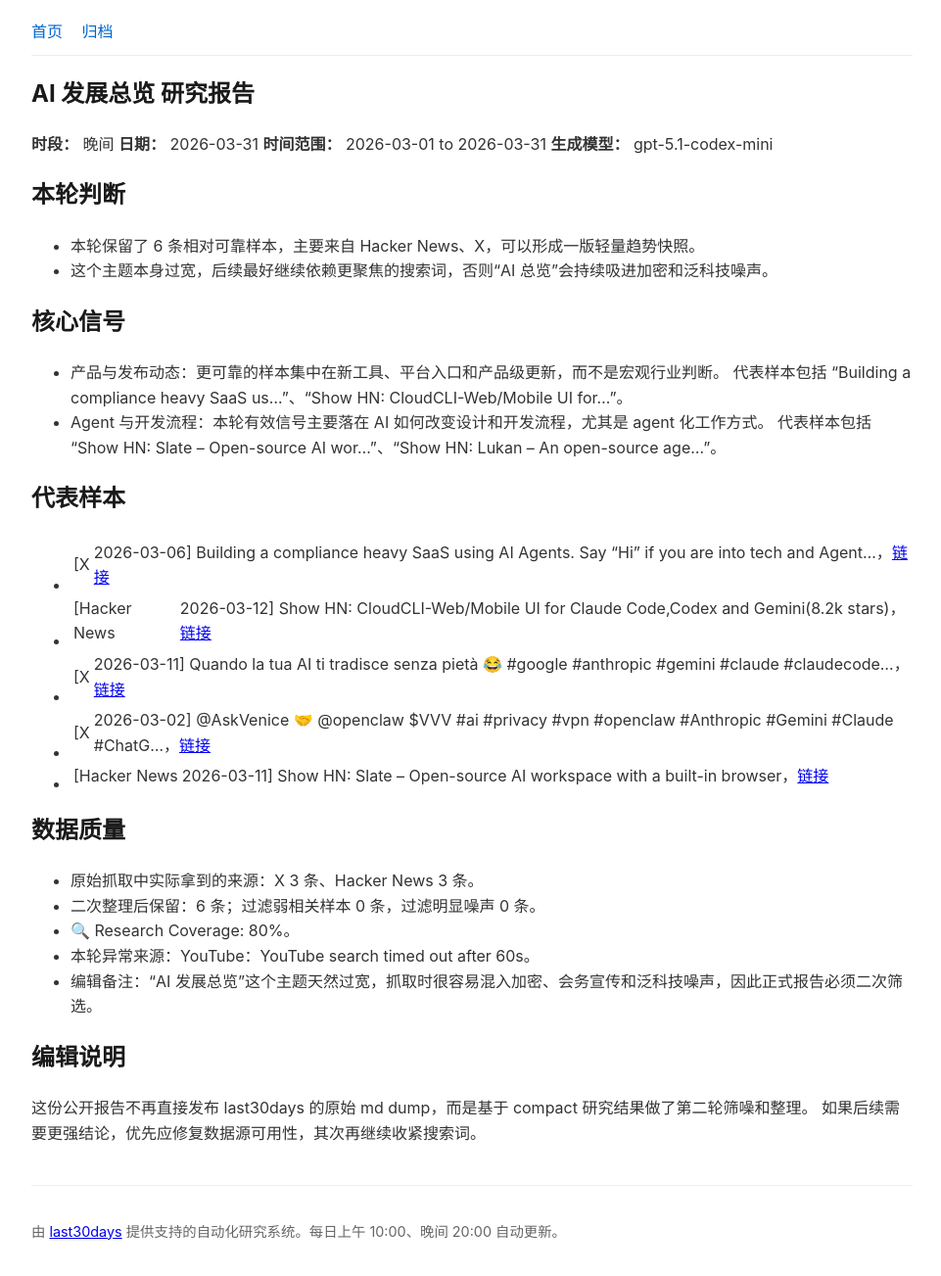
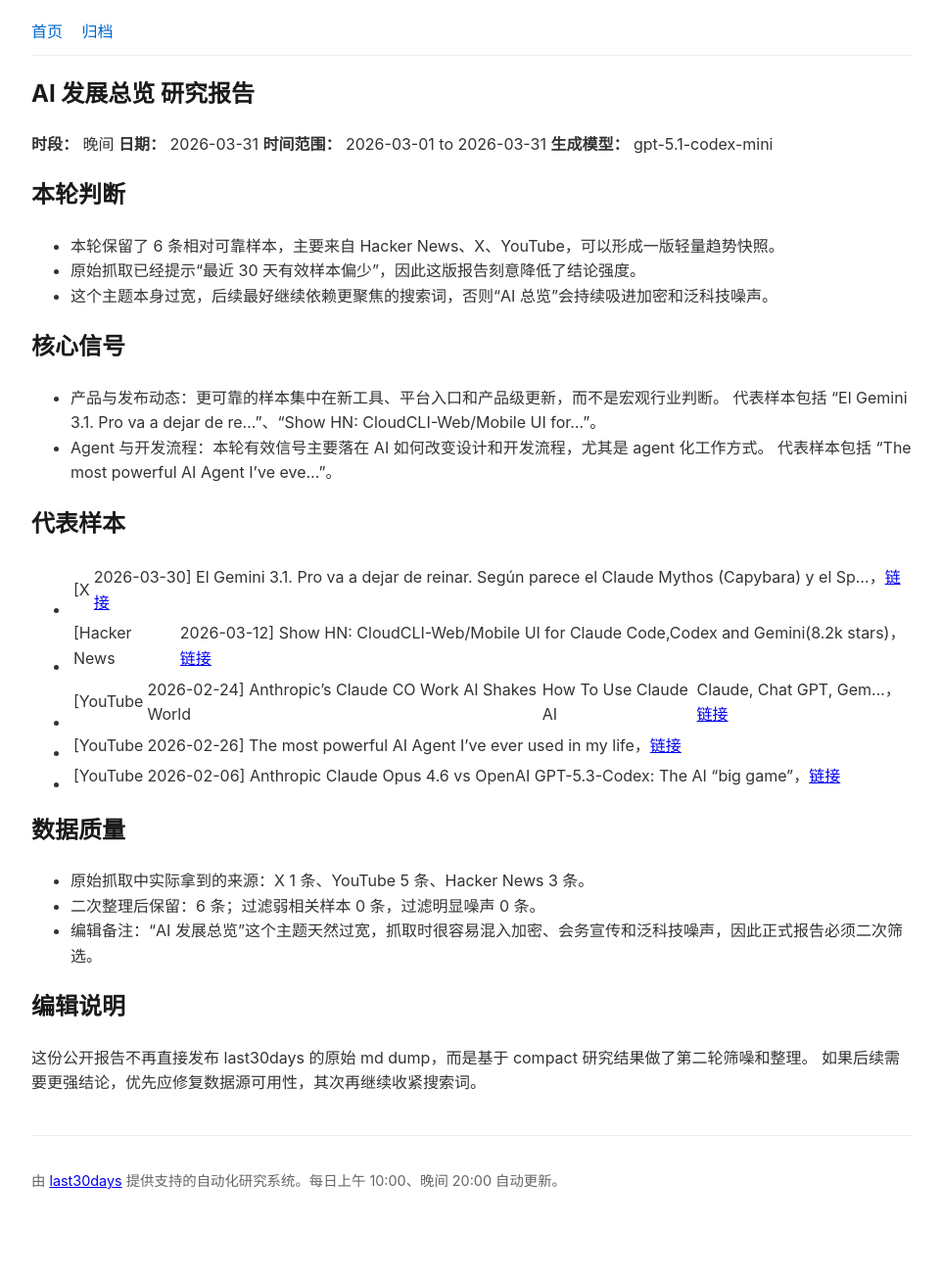
Before and after one commit to ZimengYuan/Report, a Jekyll site: the page built from _research/evening/02-ai-overview.md, in a window 1280 px wide. Shown: the whole page at 98% size, without its empty margins (158-1119 px from the left). Built offline with Jekyll 4.4.1, drawn with Linux system fonts in a browser that asks for light colours; after the commit the page ends 1252 px from its top, so only the background shows below that.

Commit message:
Research update: evening 2026-03-31 1642

```diff
--- a/_research/evening/02-ai-overview.md
+++ b/_research/evening/02-ai-overview.md
@@ -16,28 +16,27 @@
 
 ## 本轮判断
 
-- 本轮保留了 6 条相对可靠样本，主要来自 Hacker News、X，可以形成一版轻量趋势快照。
+- 本轮保留了 6 条相对可靠样本，主要来自 Hacker News、X、YouTube，可以形成一版轻量趋势快照。
+- 原始抓取已经提示“最近 30 天有效样本偏少”，因此这版报告刻意降低了结论强度。
 - 这个主题本身过宽，后续最好继续依赖更聚焦的搜索词，否则“AI 总览”会持续吸进加密和泛科技噪声。
 
 ## 核心信号
 
-- 产品与发布动态：更可靠的样本集中在新工具、平台入口和产品级更新，而不是宏观行业判断。 代表样本包括 “Building a compliance heavy SaaS us…”、“Show HN: CloudCLI-Web/Mobile UI for…”。
-- Agent 与开发流程：本轮有效信号主要落在 AI 如何改变设计和开发流程，尤其是 agent 化工作方式。 代表样本包括 “Show HN: Slate – Open-source AI wor…”、“Show HN: Lukan – An open-source age…”。
+- 产品与发布动态：更可靠的样本集中在新工具、平台入口和产品级更新，而不是宏观行业判断。 代表样本包括 “El Gemini 3.1. Pro va a dejar de re…”、“Show HN: CloudCLI-Web/Mobile UI for…”。
+- Agent 与开发流程：本轮有效信号主要落在 AI 如何改变设计和开发流程，尤其是 agent 化工作方式。 代表样本包括 “The most powerful AI Agent I’ve eve…”。
 
 ## 代表样本
 
-- [X | 2026-03-06] Building a compliance heavy SaaS using AI Agents. Say "Hi" if you are into tech and Agent…，[链接](https://x.com/shubamwalia_/status/2029993108709249083)
+- [X | 2026-03-30] El Gemini 3.1. Pro va a dejar de reinar. Según parece el Claude Mythos (Capybara) y el Sp…，[链接](https://x.com/virginiog/status/2038750618609648053)
 - [Hacker News | 2026-03-12] Show HN: CloudCLI-Web/Mobile UI for Claude Code,Codex and Gemini(8.2k stars)，[链接](https://news.ycombinator.com/item?id=47352564)
-- [X | 2026-03-11] Quando la tua AI ti tradisce senza pietà 😂 #google #anthropic #gemini #claude #claudecode…，[链接](https://x.com/yccade/status/2031739487051518032)
-- [X | 2026-03-02] @AskVenice 🤝 @openclaw $VVV #ai #privacy #vpn #openclaw #Anthropic #Gemini #Claude #ChatG…，[链接](https://x.com/galactiator/status/2028437582028124380)
-- [Hacker News | 2026-03-11] Show HN: Slate – Open-source AI workspace with a built-in browser，[链接](https://news.ycombinator.com/item?id=47338969)
+- [YouTube | 2026-02-24] Anthropic’s Claude CO Work AI Shakes World | How To Use Claude AI | Claude, Chat GPT, Gem…，[链接](https://www.youtube.com/watch?v=5hmNFidFao8)
+- [YouTube | 2026-02-26] The most powerful AI Agent I’ve ever used in my life，[链接](https://www.youtube.com/watch?v=D_YzcH0VsGY)
+- [YouTube | 2026-02-06] Anthropic Claude Opus 4.6 vs OpenAI GPT-5.3-Codex: The AI "big game”，[链接](https://www.youtube.com/watch?v=C6PZwrsaii0)
 
 ## 数据质量
 
-- 原始抓取中实际拿到的来源：X 3 条、Hacker News 3 条。
+- 原始抓取中实际拿到的来源：X 1 条、YouTube 5 条、Hacker News 3 条。
 - 二次整理后保留：6 条；过滤弱相关样本 0 条，过滤明显噪声 0 条。
-- 🔍 Research Coverage: 80%。
-- 本轮异常来源：YouTube：YouTube search timed out after 60s。
 - 编辑备注：“AI 发展总览”这个主题天然过宽，抓取时很容易混入加密、会务宣传和泛科技噪声，因此正式报告必须二次筛选。
 
 ## 编辑说明
```
Also changed, not shown: _research/evening/01-claude-code-codex.md (+8 -9 lines).
